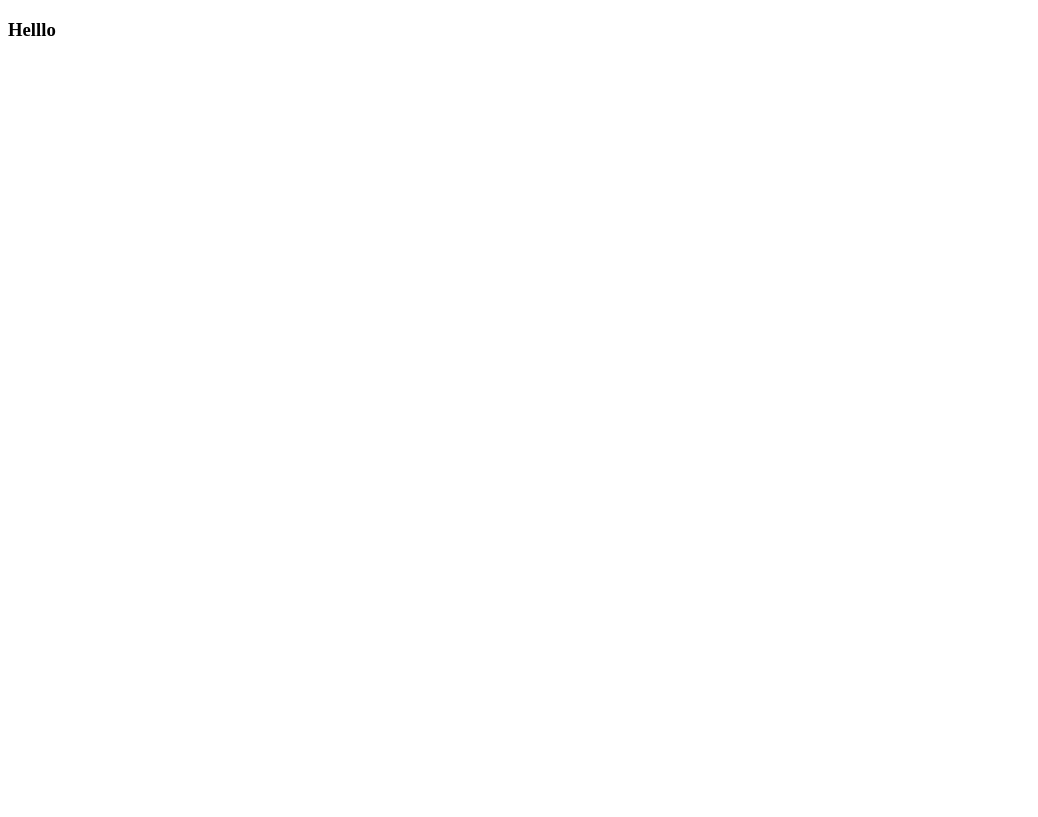
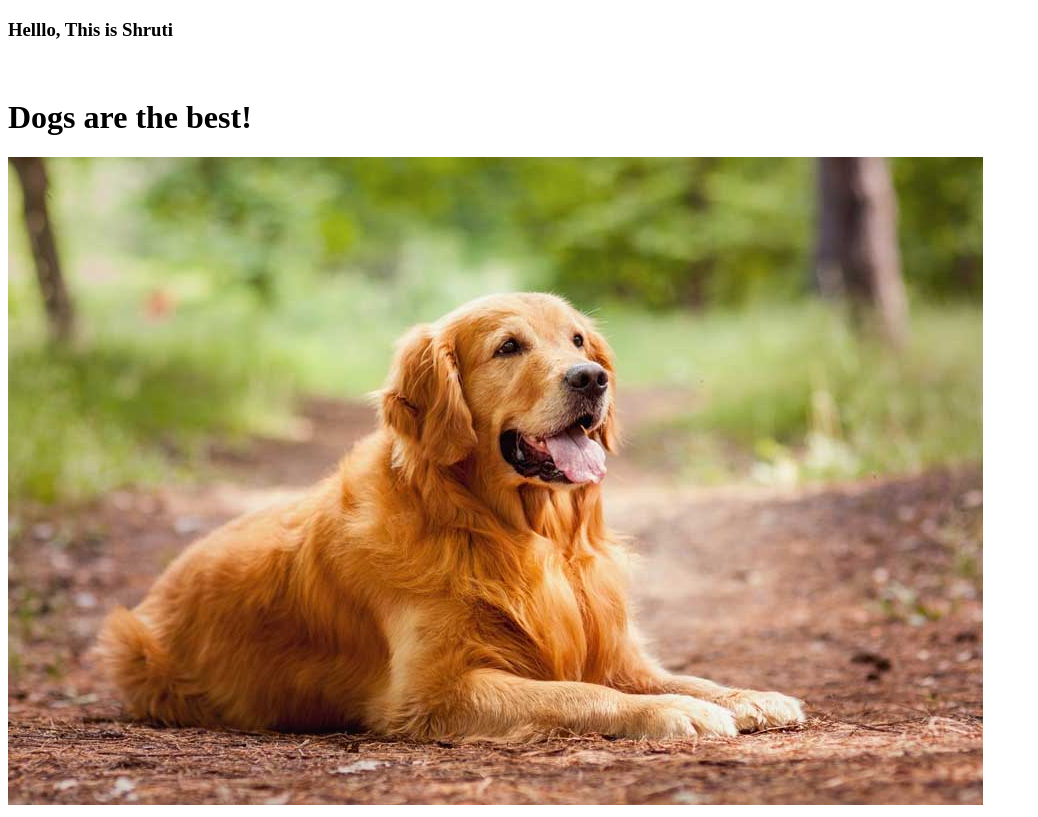
Before and after one commit to Shrutibala/Profile, a plain HTML site: page index.html in a window 1280 px wide. Shown: the whole page, without its empty margins (0-1038 px from the left). Drawn offline with Linux system fonts and the light colour scheme.

Commit message:
added img

```diff
--- a/index.html
+++ b/index.html
@@ -2,6 +2,10 @@
 <html>
     <title>Profile Page</title>
     <body>
-        <h3>Helllo</h3>
+        <h3>Helllo, This is Shruti</h3>
+        <br>
+        <h1> Dogs are the best!</h1>
+        <img src="Golden.jpg" />
+
     </body>
 </html>
```
Also changed, not shown: Golden.jpg (added).
